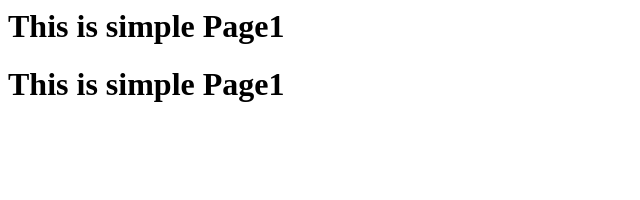
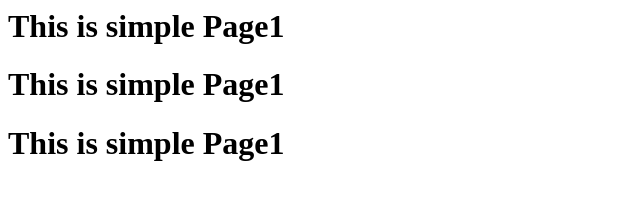
Before and after one commit to ganeshbagde/jenkins, a plain HTML site: page index.htm in a window 1280 px wide. Shown: the whole page, without its empty margins (0-640 px from the left). Drawn offline with Linux system fonts and the light colour scheme.

Commit message:
Update index.htm

```diff
--- a/index.htm
+++ b/index.htm
@@ -5,5 +5,6 @@
   <body>
     <h1>This is simple Page1</h1>
      <h1>This is simple Page1</h1>
+    <h1>This is simple Page1</h1>
   </body>
 </html>
```
